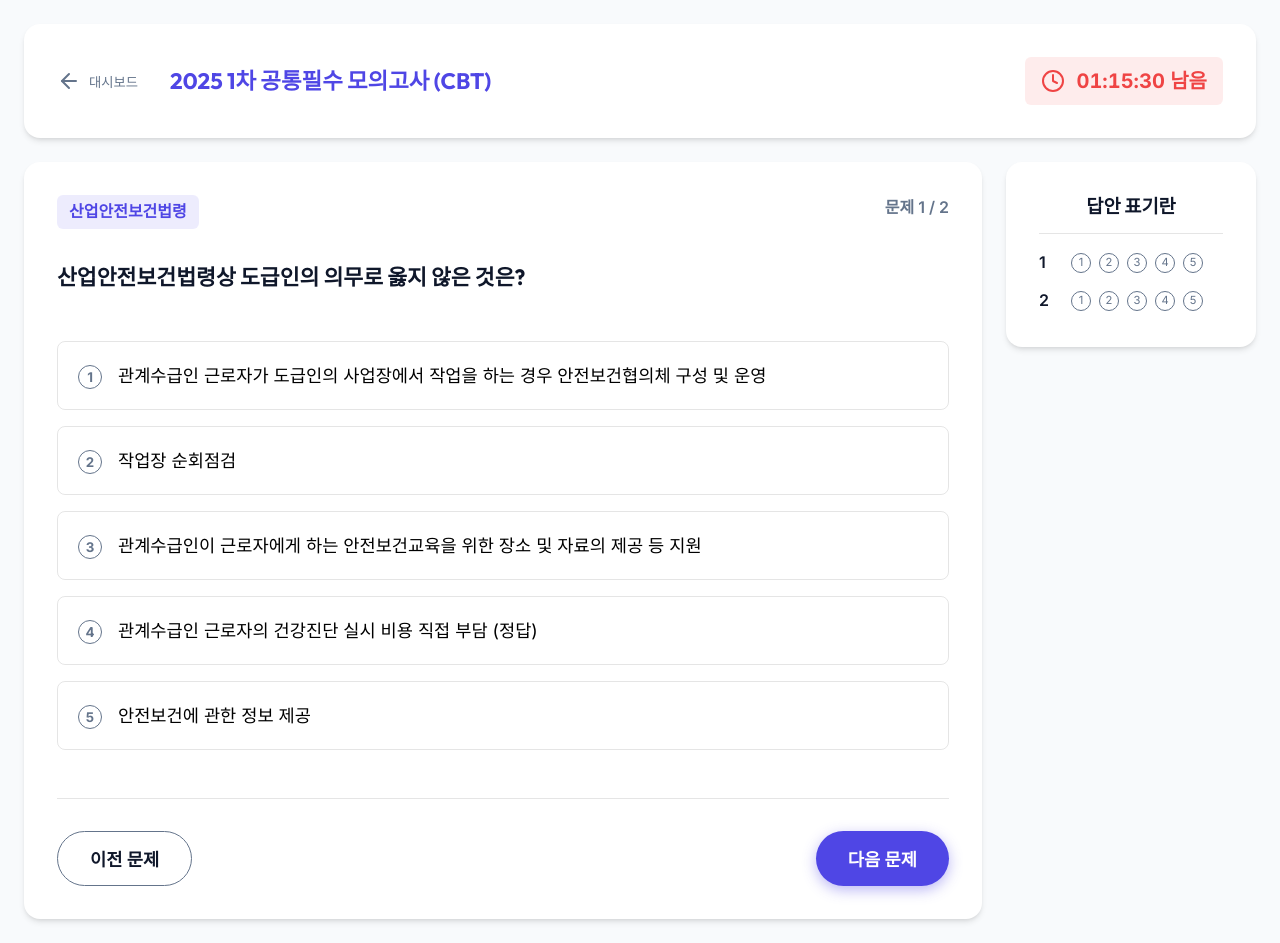
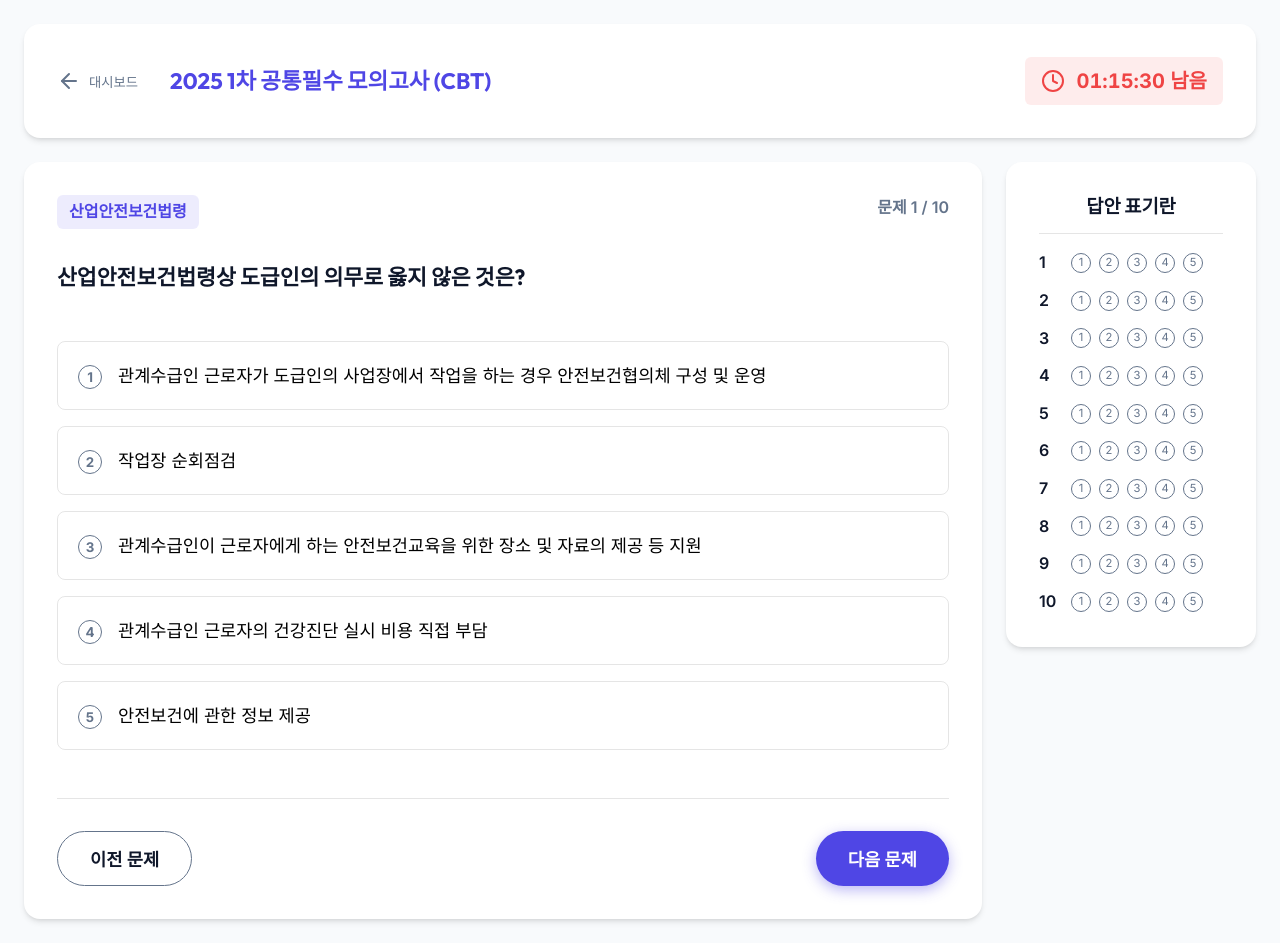
Before and after one commit to jae9301011-bot/safedu-pro, a React (Vite) app: page /exam/cbt in a window 1280 px wide. Built offline with nearby package versions, Linux system fonts and the light colour scheme.

Commit message:
feat: expand default mock questions to 10

```diff
--- a/src/pages/MockExam.jsx
+++ b/src/pages/MockExam.jsx
@@ -12,7 +12,7 @@ export const MOCK_QUESTIONS = [
             '관계수급인 근로자가 도급인의 사업장에서 작업을 하는 경우 안전보건협의체 구성 및 운영',
             '작업장 순회점검',
             '관계수급인이 근로자에게 하는 안전보건교육을 위한 장소 및 자료의 제공 등 지원',
-            '관계수급인 근로자의 건강진단 실시 비용 직접 부담 (정답)',
+            '관계수급인 근로자의 건강진단 실시 비용 직접 부담',
             '안전보건에 관한 정보 제공'
         ],
         answer: 3
@@ -24,11 +24,115 @@ export const MOCK_QUESTIONS = [
         options: [
             '유전적 요인 / 사회적 환경',
             '개인적 결함',
-            '불안전한 행동 및 불안전한 상태 (정답)',
+            '불안전한 행동 및 불안전한 상태',
             '사고 (Accident)',
             '상해 (Injury)'
         ],
         answer: 2
+    },
+    {
+        id: 3,
+        subject: '기업진단지도',
+        text: '산업심리의 5대 요소 중 인간의 행동을 일으키는 원동력이 되는 것은?',
+        options: [
+            '동기(Motive)',
+            '기질(Temperament)',
+            '감정(Emotion)',
+            '습성(Habit)',
+            '습관(Custom)'
+        ],
+        answer: 0
+    },
+    {
+        id: 4,
+        subject: '산업안전일반',
+        text: '재해코스트 산정방식 중 하인리히 방식에서 직접비와 간접비의 비율은 보통 어떻게 설정되는가?',
+        options: [
+            '1 : 1',
+            '1 : 2',
+            '1 : 4',
+            '1 : 5',
+            '1 : 10'
+        ],
+        answer: 2
+    },
+    {
+        id: 5,
+        subject: '산업안전보건법령',
+        text: '산업안전보건법령에 따라 사업주가 근로자에게 실시해야 하는 정기교육 내용이 아닌 것은?',
+        options: [
+            '산업안전 및 사고 예방에 관한 사항',
+            '산업보건 및 직업병 예방에 관한 사항',
+            '건강증진 및 질병 예방에 관한 사항',
+            '유해·위험 작업환경 관리에 관한 사항',
+            '기계·기구의 위험성과 작업의 순서 및 동선에 관한 사항'
+        ],
+        answer: 4
+    },
+    {
+        id: 6,
+        subject: '기업진단지도',
+        text: '동기부여 이론 중 허즈버그(Herzberg)의 2요인 이론에서 동기요인(위생요인이 아닌)에 해당하는 것은?',
+        options: [
+            '급여',
+            '작업조건',
+            '직업의 안정성',
+            '책임감',
+            '대인관계'
+        ],
+        answer: 3
+    },
+    {
+        id: 7,
+        subject: '산업안전일반',
+        text: '버드(Frank Bird)의 신도미노 이론 5단계 중 "근본원인(기본원인)"에 해당하는 단계는?',
+        options: [
+            '제1단계(통제부족)',
+            '제2단계(기본원인)',
+            '제3단계(직접원인)',
+            '제4단계(사고)',
+            '제5단계(상해/손상)'
+        ],
+        answer: 1
+    },
+    {
+        id: 8,
+        subject: '산업안전보건법령',
+        text: '산업안전보건법령상 안전보건관리책임자의 직무 범주에 속하지 않는 것은?',
+        options: [
+            '산업재해 예방계획의 수립에 관한 사항',
+            '안전보건관리규정의 작성 및 변경에 관한 사항',
+            '안전보건교육 등에 관한 사항',
+            '작업환경측정 등 작업환경의 점검 및 개선에 관한 사항',
+            '안전인증대상 기계등의 제조에 관한 사항'
+        ],
+        answer: 4
+    },
+    {
+        id: 9,
+        subject: '기업진단지도',
+        text: '안전보건관리조직의 형태 중 라인-스태프(Line-Staff)형 조직의 특징으로 가장 거리가 먼 것은?',
+        options: [
+            '100명 미만의 소규모 사업장에 적합하다.',
+            '안전보건 지침 및 제반 사항이 스태프에서 계획되고 명령은 라인을 통해 하달된다.',
+            '안전지식과 기술축적이 용이하다.',
+            '지시와 명령이 일원화되어 있어 혼란을 방지할 수 있다.',
+            '라인(Line)과 스태프(Staff) 간의 마찰이 발생할 수 있다.'
+        ],
+        answer: 0
+    },
+    {
+        id: 10,
+        subject: '산업안전일반',
+        text: '피로의 측정방법 중 생리학적 척도를 이용한 측정 방법에 해당하지 않는 것은?',
+        options: [
+            '플리커(Flicker) 검사',
+            '뇌파(EEG) 검사',
+            '근전도(EMG) 검사',
+            '연속반응 시간검사',
+            '심전도(ECG) 검사'
+        ],
+        answer: 3
     }
 ];
 
```
